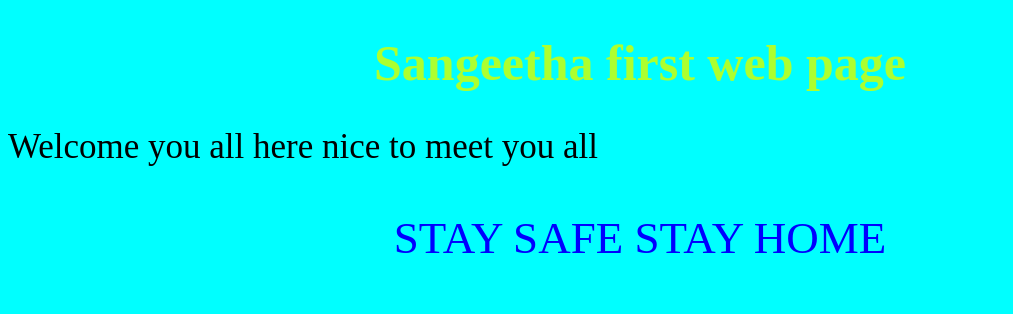
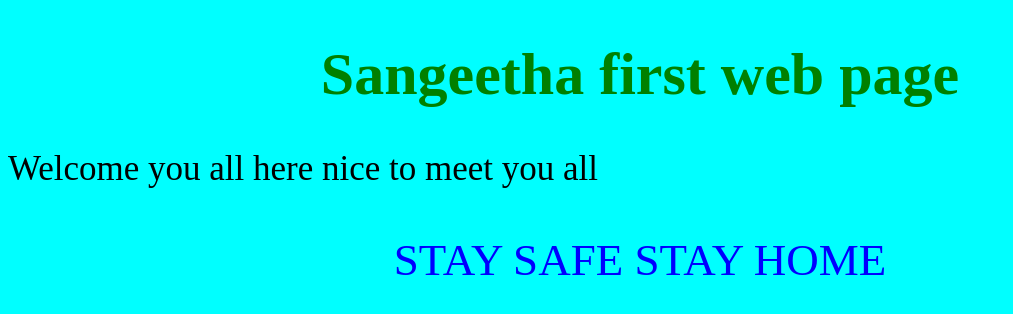
Before and after one commit to praveenbpcse/praveenbpcse.github.io, a plain HTML site: page index.html in a window 1280 px wide. Shown: the whole page, without its empty margins (0-1013 px from the left). Drawn offline with Linux system fonts and the light colour scheme.

Commit message:
heading color changed

```diff
--- a/index.html
+++ b/index.html
@@ -6,7 +6,7 @@
         </title>
     </head>
     <body style="background-color: aqua;">
-        <h1 style="text-align: center;color: greenyellow;font-size:50px;">Sangeetha first web page</h1>
+        <h1 style="text-align: center;color: green;font-size:60px;">Sangeetha first web page</h1>
         <p style="font-size: 35px;">Welcome you all here nice to meet you all</p>
         <p style="font-size:45px;color:blue;text-align: center;">STAY SAFE STAY HOME</p>
     </body>
```
